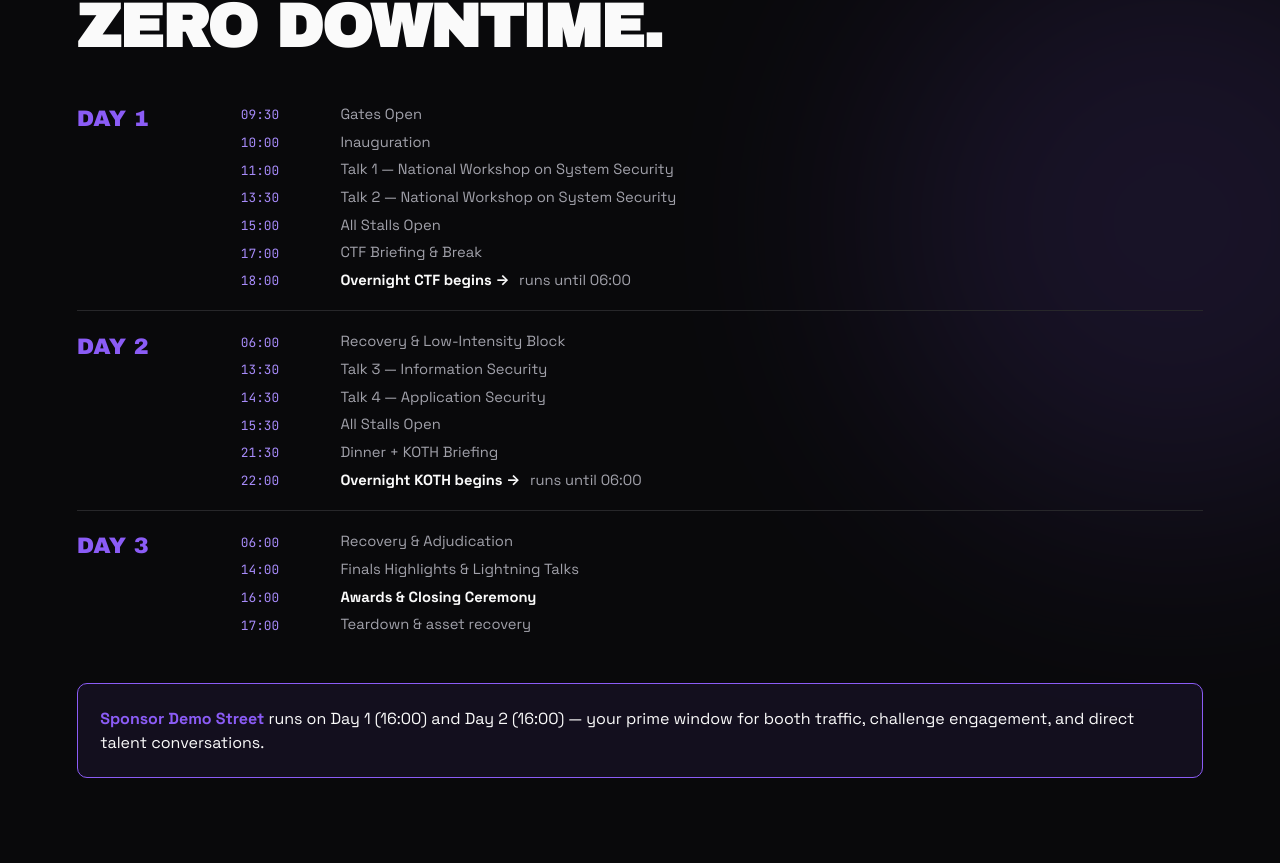
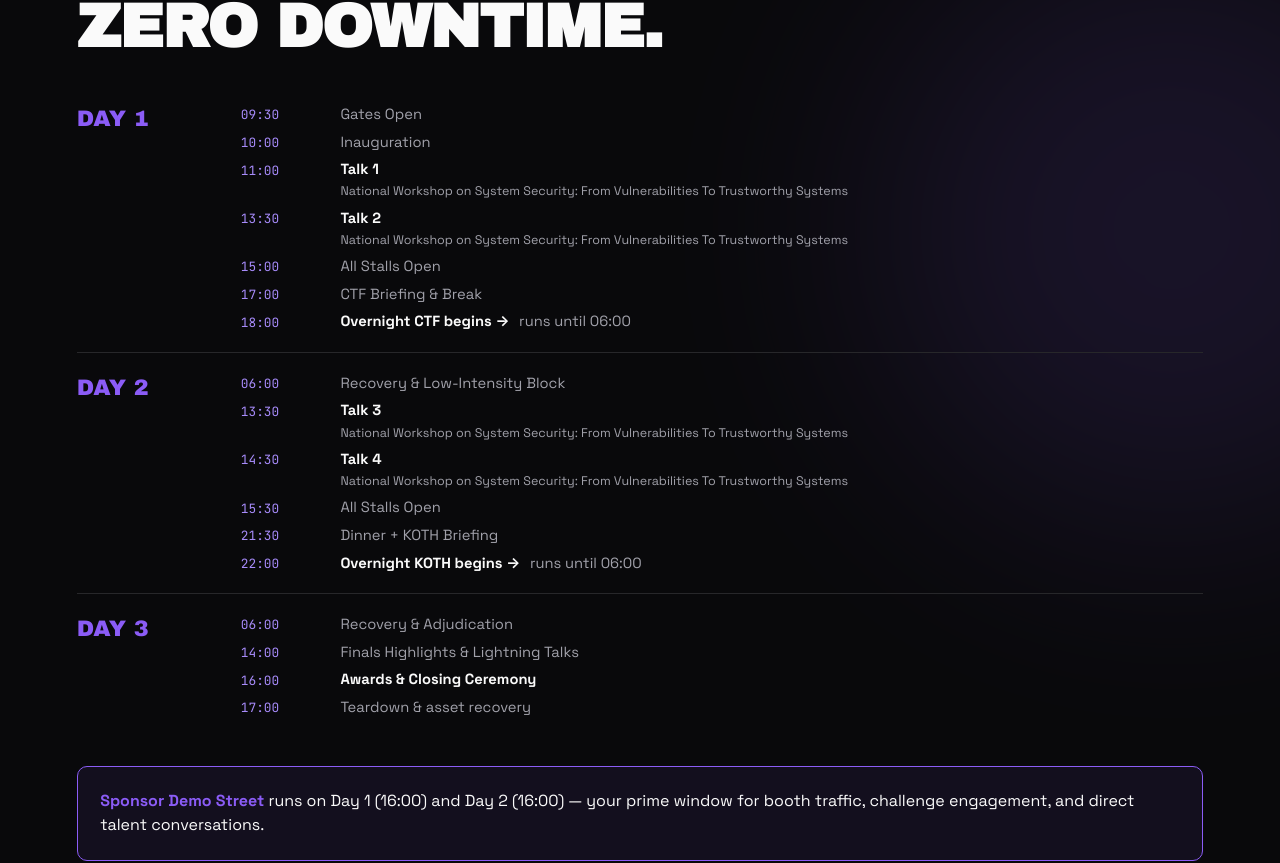
Before and after one commit to Rikhil-Nell/Recon, a React (Vite) app: page / in a window 1280 px wide. Shown: the part 2655-3518 px from the top of the page. Built offline with nearby package versions, Linux system fonts and the light colour scheme.

Commit message:
fix the typhography

```diff
--- a/src/App.jsx
+++ b/src/App.jsx
@@ -325,8 +325,24 @@ function App() {
                                 <div className="tl-items">
                                     <div className="tl-item"><span className="tl-time">09:30</span>Gates Open</div>
                                     <div className="tl-item"><span className="tl-time">10:00</span>Inauguration</div>
-                                    <div className="tl-item"><span className="tl-time">11:00</span>Talk 1 — National Workshop on System Security</div>
-                                    <div className="tl-item"><span className="tl-time">13:30</span>Talk 2 — National Workshop on System Security</div>
+                                    <div className="tl-item">
+                                        <span className="tl-time">11:00</span>
+                                        <div>
+                                            <strong className="text-white">Talk 1</strong>
+                                            <div style={{ fontSize: '0.85em', color: 'var(--gray-400)', lineHeight: '1.4', marginTop: '0.2rem' }}>
+                                                National Workshop on System Security: From Vulnerabilities To Trustworthy Systems
+                                            </div>
+                                        </div>
+                                    </div>
+                                    <div className="tl-item">
+                                        <span className="tl-time">13:30</span>
+                                        <div>
+                                            <strong className="text-white">Talk 2</strong>
+                                            <div style={{ fontSize: '0.85em', color: 'var(--gray-400)', lineHeight: '1.4', marginTop: '0.2rem' }}>
+                                                National Workshop on System Security: From Vulnerabilities To Trustworthy Systems
+                                            </div>
+                                        </div>
+                                    </div>
                                     <div className="tl-item"><span className="tl-time">15:00</span>All Stalls Open</div>
                                     <div className="tl-item"><span className="tl-time">17:00</span>CTF Briefing & Break</div>
                                     <div className="tl-item"><span className="tl-time">18:00</span><strong className="text-white">Overnight
@@ -337,8 +353,24 @@ function App() {
                                 <div className="tl-label">DAY 2</div>
                                 <div className="tl-items">
                                     <div className="tl-item"><span className="tl-time">06:00</span>Recovery & Low-Intensity Block</div>
-                                    <div className="tl-item"><span className="tl-time">13:30</span>Talk 3 — Information Security</div>
-                                    <div className="tl-item"><span className="tl-time">14:30</span>Talk 4 — Application Security</div>
+                                    <div className="tl-item">
+                                        <span className="tl-time">13:30</span>
+                                        <div>
+                                            <strong className="text-white">Talk 3</strong>
+                                            <div style={{ fontSize: '0.85em', color: 'var(--gray-400)', lineHeight: '1.4', marginTop: '0.2rem' }}>
+                                                National Workshop on System Security: From Vulnerabilities To Trustworthy Systems
+                                            </div>
+                                        </div>
+                                    </div>
+                                    <div className="tl-item">
+                                        <span className="tl-time">14:30</span>
+                                        <div>
+                                            <strong className="text-white">Talk 4</strong>
+                                            <div style={{ fontSize: '0.85em', color: 'var(--gray-400)', lineHeight: '1.4', marginTop: '0.2rem' }}>
+                                                National Workshop on System Security: From Vulnerabilities To Trustworthy Systems
+                                            </div>
+                                        </div>
+                                    </div>
                                     <div className="tl-item"><span className="tl-time">15:30</span>All Stalls Open</div>
                                     <div className="tl-item"><span className="tl-time">21:30</span>Dinner + KOTH Briefing</div>
                                     <div className="tl-item"><span className="tl-time">22:00</span><strong className="text-white">Overnight
@@ -427,7 +459,8 @@ function App() {
                                         <div className="card-title">Format</div>
                                         <div className="card-text">Day 2 22:00 → Day 3 06:00. 8–12 target boxes running real
                                             vulnerable services. Teams gain points for every interval they hold a machine.
-                                            Red/Blue hybrid optional for finals.</div>
+                                            Red/Blue hybrid optional for finals. Teams
+                                            of 1–4. <strong>The Top 3 teams are awarded grand prizes.</strong></div>
                                     </div>
                                     <div className="card">
                                         <div className="card-title">Target Architecture</div>
@@ -723,7 +756,7 @@ function App() {
                                 <h3>Documentation & Brand Engagement</h3>
                                 <p className="body">Preliminary sponsor report delivered within 72 hours. Final detailed report
                                     (footfall estimates by slot, challenge solves, stage mentions) delivered within 7 days.
-                                    <strong>All sponsors receive high-resolution photographic documentation of their branding,
+                                    <strong> All sponsors receive high-resolution photographic documentation of their branding,
                                         booths, and winning teams for internal verification and marketing.</strong>
                                 </p>
                             </div>
```
